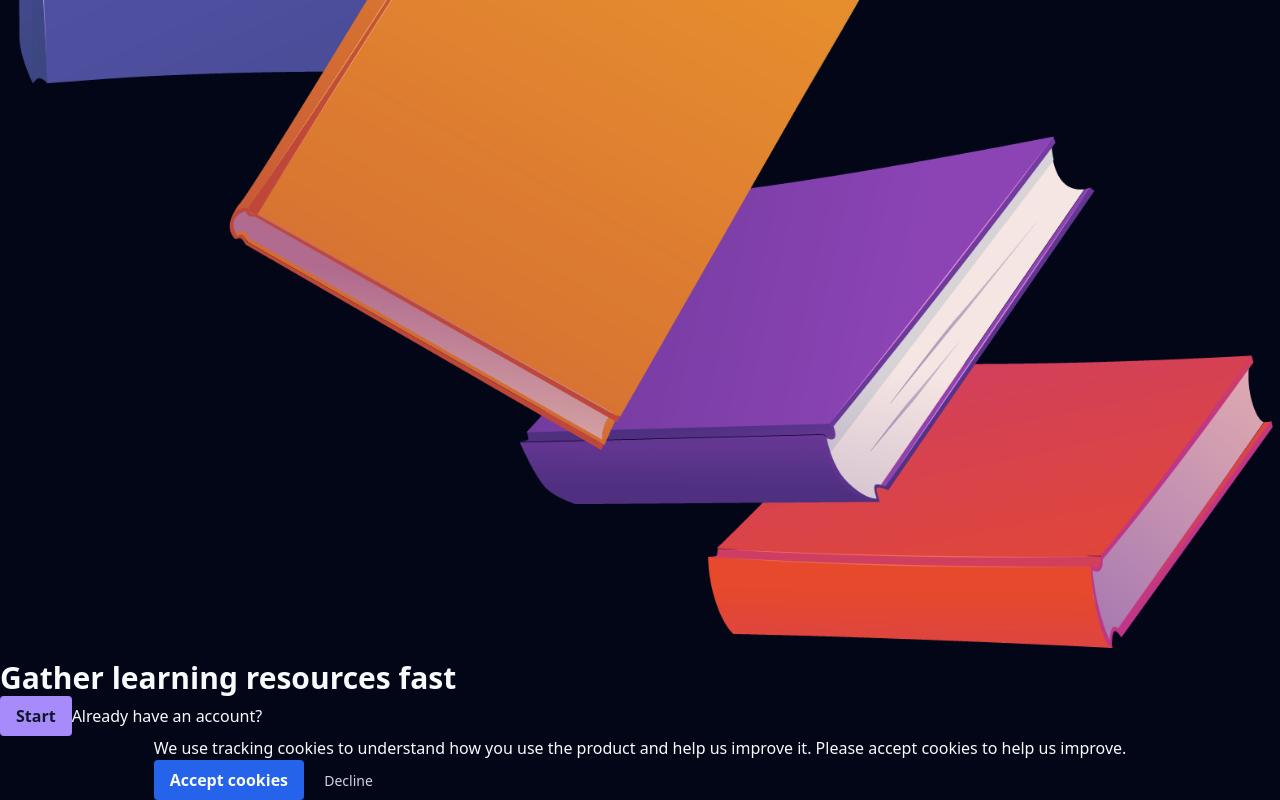
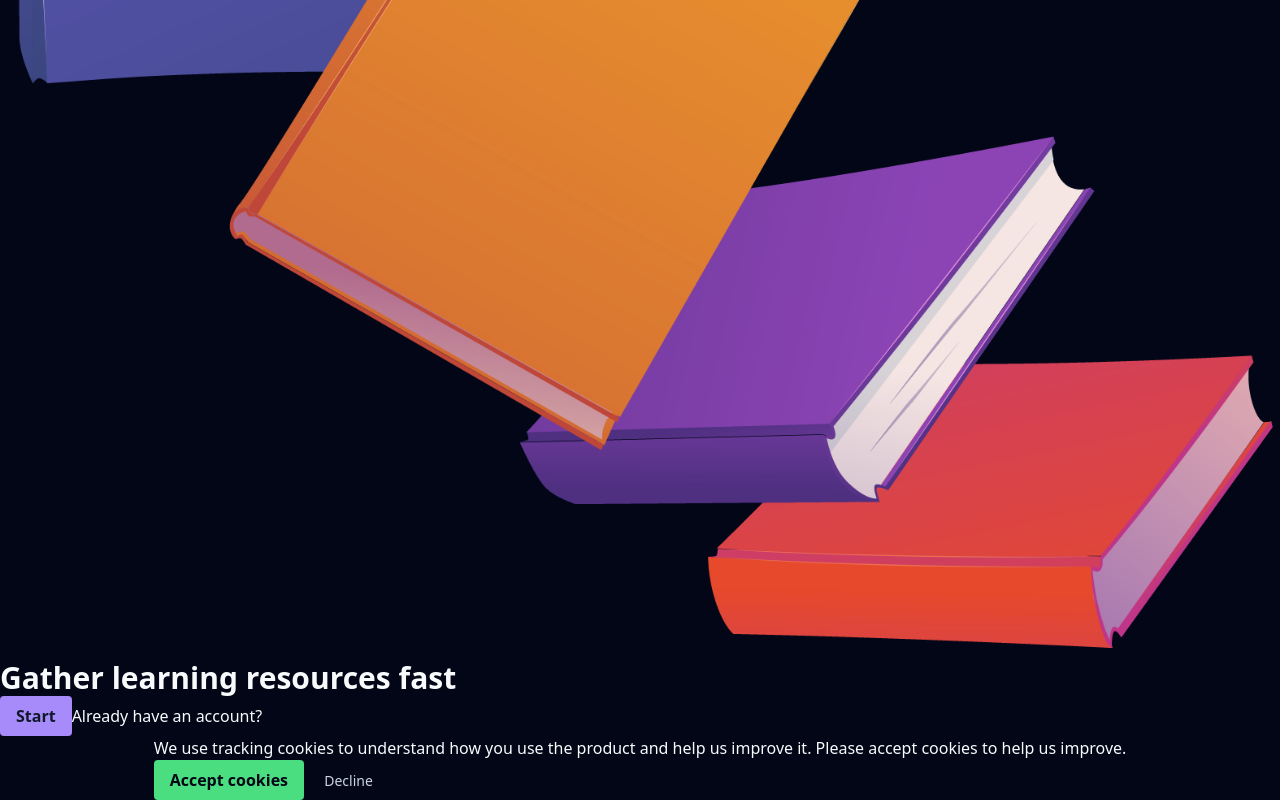
Before and after one commit to lcarvajal/never-bored-learning, a React (Vite) app: page /get-started in a window 1280 px wide. Shown: the part 509-1309 px from the top of the page. Built offline with nearby package versions, Linux system fonts and the light colour scheme; no server answers.

Commit message:
Update button styles

```diff
--- a/src/components/Tasks/Submodules.tsx
+++ b/src/components/Tasks/Submodules.tsx
@@ -36,7 +36,7 @@ export default function Submodules(props: SubmodulesProps) {
                 </div>
               )
                 : (
-                  <button className="bg-green-500 hover:bg-green-400 text-slate-900 px-2 rounded-xl"
+                  <button className="bg-blue-500 hover:bg-blue-700 text-slate-950 hover:text-slate-50 px-2 rounded-xl"
                     key={submodule.id}
                     onClick={() => {
                       props.onSelectSubmodule(index)
--- a/src/index.css
+++ b/src/index.css
@@ -63,12 +63,12 @@ h1 {
 }
 
 .button-loud {
-  @apply bg-blue-600;
-  @apply hover:bg-blue-800;
+  @apply bg-green-400;
+  @apply hover:bg-green-600;
   @apply px-4;
   @apply py-2;
   @apply rounded;
-  @apply text-slate-50;
+  @apply text-slate-950;
   @apply hover:text-slate-50;
   @apply font-semibold;
 }
--- a/src/main.tsx
+++ b/src/main.tsx
@@ -51,7 +51,9 @@ ReactDOM.createRoot(document.getElementById('root')!).render(
   <React.StrictMode>
     <PostHogProvider client={posthog}>
       <Navbar />
-      <RouterProvider router={router} />
+      <div className="p-4 w-full">
+        <RouterProvider router={router} />
+      </div>
       <Banner />
     </PostHogProvider>
   </React.StrictMode>,
```
